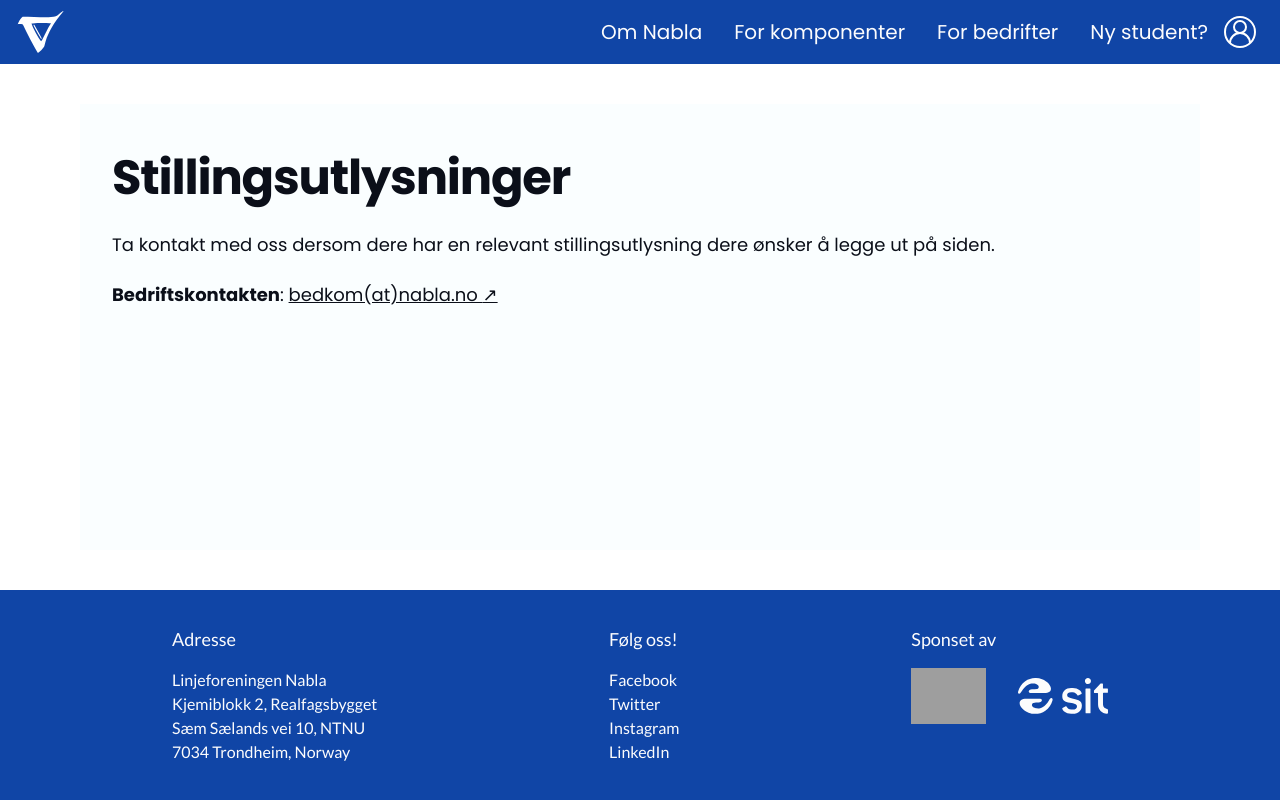
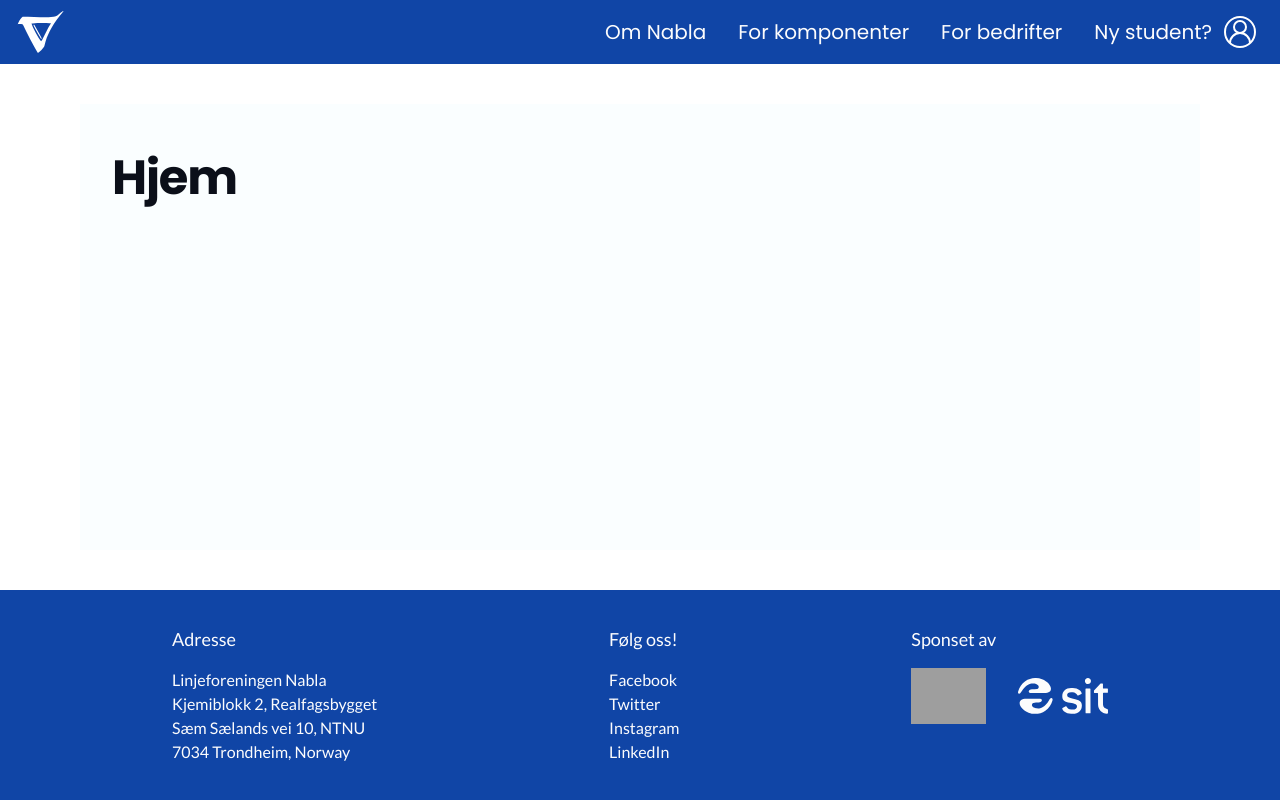
Before and after one commit to earti/Designarbeid-i-vue, a Vue app: page / in a window 1280 px wide. Built offline with nearby package versions, Linux system fonts and the light colour scheme; grey boxes are pictures that could not be loaded.

Commit message:
Adds routin

```diff
--- a/package.json
+++ b/package.json
@@ -9,7 +9,8 @@
     "preview": "vite preview"
   },
   "dependencies": {
-    "vue": "^3.4.37"
+    "vue": "^3.4.37",
+    "vue-router": "^4.4.5"
   },
   "devDependencies": {
     "@tailwindcss/aspect-ratio": "^0.4.2",
--- a/src/App.vue
+++ b/src/App.vue
@@ -10,28 +10,6 @@ import Footer from './components/Footer.vue';
 
 <template>
   <Header></Header>
-  <MainContent>
-    <div class="flex w-full flex-grow flex-col">
-      <div class="mx-auto flex w-full flex-col px-4 sm:px-6 lg:px-8 max-w-[1200px] py-10">
-        <article>
-          <h1 id="stillingsutlysninger" class="group flex items-center font-semibold tracking-tight text-title-2 mb-4">
-            Stillingsutlysninger
-          </h1>
-          <div class="w-full max-w-240 space-y-4">
-            <p class="break-words py-1 text-l">
-              Ta kontakt med oss dersom dere har en relevant stillingsutlysning dere ønsker å legge ut på siden.
-            </p>
-            <p class="break-words py-1 text-l">
-              <strong>Bedriftskontakten</strong>:
-              <a class="transition-colors underline font-medium duration-200 after:content-['_↗'] hover:text-blue-500" node="[object Object]" href="mailto:bedkom@nabla.no">
-                bedkom(at)nabla.no
-              </a>
-            </p>
-          </div>
-        </article>
-      </div>
-    </div>
-  </MainContent>
+  <MainContent><router-view></router-view></MainContent>
   <Footer></Footer>
-  <!--<Button class="text-gray-classic-900 font-poppins" size="small" variant="primary" @click="alert('Button clicked!');">Click Ma!</Button>-->
 </template>
--- a/src/components/Header.vue
+++ b/src/components/Header.vue
@@ -8,13 +8,13 @@
 
         <!-- Links in header -->
         <nav class="flex">
-            <a href="/om/" class="content-center pr-4">Om Nabla</a>
-            <a href="/for-komponenter/" class="content-center px-4">For komponenter</a>
-            <a href="/for-bedrifter/" class="content-center px-4">For bedrifter</a>
-            <a href="/ny-student/" class="content-center px-4">Ny student?</a>
-            <a href="/profil/">
+            <router-link to="/om" class="content-center pr-4">Om Nabla</router-link>
+            <router-link to="/for-komponenter" class="content-center px-4">For komponenter</router-link>
+            <router-link to="/for-bedrifter" class="content-center px-4">For bedrifter</router-link>
+            <router-link to="/ny-student" class="content-center pl-4 pr-3">Ny student?</router-link>
+            <router-link to="/profil">
                 <img class="h-8 w-8" src="../assets/images/profile.svg" alt="profil">
-            </a>
+            </router-link>
         </nav>
     </div>
 </header>
--- a/src/main.js
+++ b/src/main.js
@@ -1,5 +1,7 @@
 import { createApp } from 'vue'
 import './style.css'
 import App from './App.vue'
+import router from './router'
 
-createApp(App).mount('#app')
+
+createApp(App).use(router).mount('#app')
--- /dev/null
+++ b/src/views/diverse/error/under-konstruksjon.vue
@@ -0,0 +1,31 @@
+<script setup>
+import '../../../style.css'
+import '../../../assets/fonts/fonts.css';
+
+import Header from '../../../components/Header.vue';
+import MainContent from '../../../components/MainContent.vue';
+import Footer from '../../../components/Footer.vue';
+</script>
+
+<template>
+    <div class="flex w-full flex-grow flex-col">
+        <div class="mx-auto flex w-full flex-col px-4 sm:px-6 lg:px-8 max-w-[1200px] py-10">
+        <article>
+            <h1 id="stillingsutlysninger" class="group flex items-center font-semibold tracking-tight text-title-2 mb-4">
+            Denne siden er under konstruksjon🚧
+            </h1>
+            <div class="w-full max-w-240 space-y-4">
+            <p class="break-words py-1 text-l">
+                Ta kontakt med oss dersom du mener dette er en feil.🏗️
+            </p>
+            </div>
+        </article>
+        </div>
+    </div>
+</template>
+
+<script>
+export default {
+  name: 'UnderKonstruksjonView',
+}
+</script>
--- /dev/null
+++ b/src/views/for-bedrifter/stillingsannonse/stillingsannonse.vue
@@ -0,0 +1,38 @@
+<script setup>
+import '../../style.css'
+import '../../assets/fonts/fonts.css';
+
+import Button from '../../components/Button_test.vue';
+import Header from '../../components/Header.vue';
+import MainContent from '../../components/MainContent.vue';
+import Footer from '../../components/Footer.vue';
+</script>
+
+<template>
+    <div class="flex w-full flex-grow flex-col">
+      <div class="mx-auto flex w-full flex-col px-4 sm:px-6 lg:px-8 max-w-[1200px] py-10">
+        <article>
+          <h1 id="stillingsutlysninger" class="group flex items-center font-semibold tracking-tight text-title-2 mb-4">
+            Hjem
+          </h1>
+          <div class="w-full max-w-240 space-y-4">
+            <p class="break-words py-1 text-l">
+              Ta kontakt med oss dersom dere har en relevant stillingsutlysning dere ønsker å legge ut på siden.
+            </p>
+            <p class="break-words py-1 text-l">
+              <strong>Bedriftskontakten</strong>:
+              <a class="transition-colors underline font-medium duration-200 after:content-['_↗'] hover:text-blue-500" node="[object Object]" href="mailto:bedkom@nabla.no">
+                bedkom(at)nabla.no
+              </a>
+            </p>
+          </div>
+        </article>
+      </div>
+    </div>
+</template>
+
+<script>
+export default {
+  name: 'HjemView',
+}
+</script>
--- /dev/null
+++ b/src/views/hjem/hjem.vue
@@ -0,0 +1,25 @@
+<script setup>
+import '../../style.css'
+import '../../assets/fonts/fonts.css';
+
+import Button from '../../components/Button_test.vue';
+import Header from '../../components/Header.vue';
+import MainContent from '../../components/MainContent.vue';
+import Footer from '../../components/Footer.vue';
+</script>
+
+<template>
+    <div class="flex w-full flex-grow flex-col">
+      <div class="mx-auto flex w-full flex-col px-4 sm:px-6 lg:px-8 max-w-[1200px] py-10">
+          <h1 id="stillingsutlysninger" class="group flex items-center font-semibold tracking-tight text-title-2 mb-4">
+            Hjem
+          </h1>
+      </div>
+    </div>
+</template>
+
+<script>
+export default {
+  name: 'HjemView',
+}
+</script>
--- /dev/null
+++ b/src/views/ny-student/ny-student.vue
@@ -0,0 +1,32 @@
+<script setup>
+import '../../style.css'
+import '../../assets/fonts/fonts.css';
+
+import Button from '../../components/Button_test.vue';
+import Header from '../../components/Header.vue';
+import MainContent from '../../components/MainContent.vue';
+import Footer from '../../components/Footer.vue';
+</script>
+
+<template>
+    <div class="flex  flex-grow flex-col">
+      <div class="mx-auto flex w-full flex-col px-4 sm:px-6 lg:px-8 max-w-[1200px] py-10">
+        <article>
+          <h1 id="stillingsutlysninger" class="group flex items-center font-semibold tracking-tight text-title-2 mb-4">
+            Ny student?
+          </h1>
+          <div class="w-full max-w-240 space-y-4">
+            <p class="break-words py-1 text-l">
+              Fyll inn tekst her.
+            </p>
+          </div>
+        </article>
+      </div>
+    </div>
+</template>
+
+<script>
+export default {
+  name: 'NyStudentView',
+}
+</script>
```
Also changed, not shown: src/router/index.js (added, +71 -0 lines), 1 other file (tests, documents, lock files or other folders).
